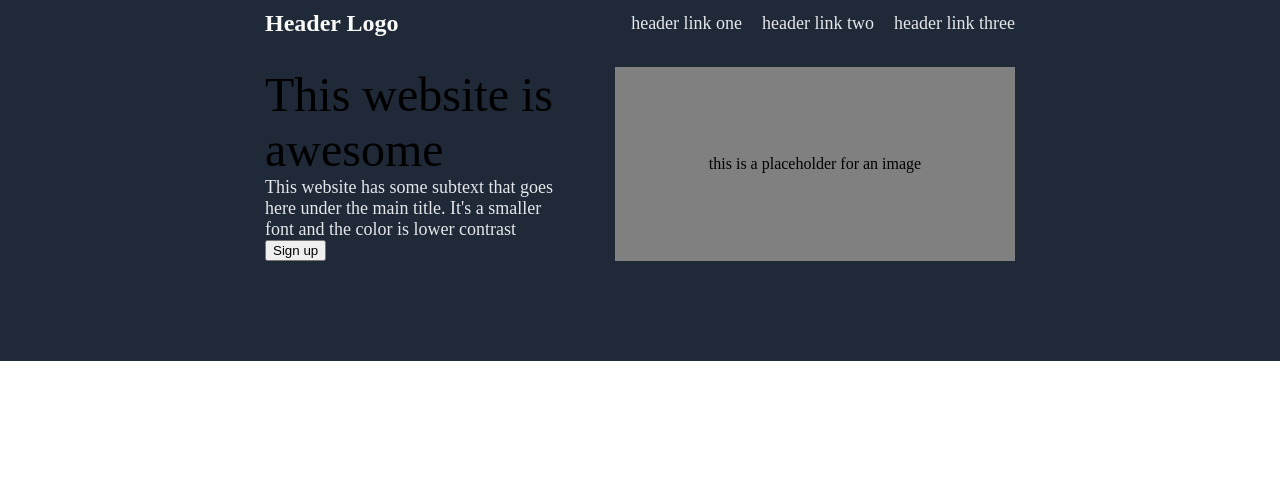
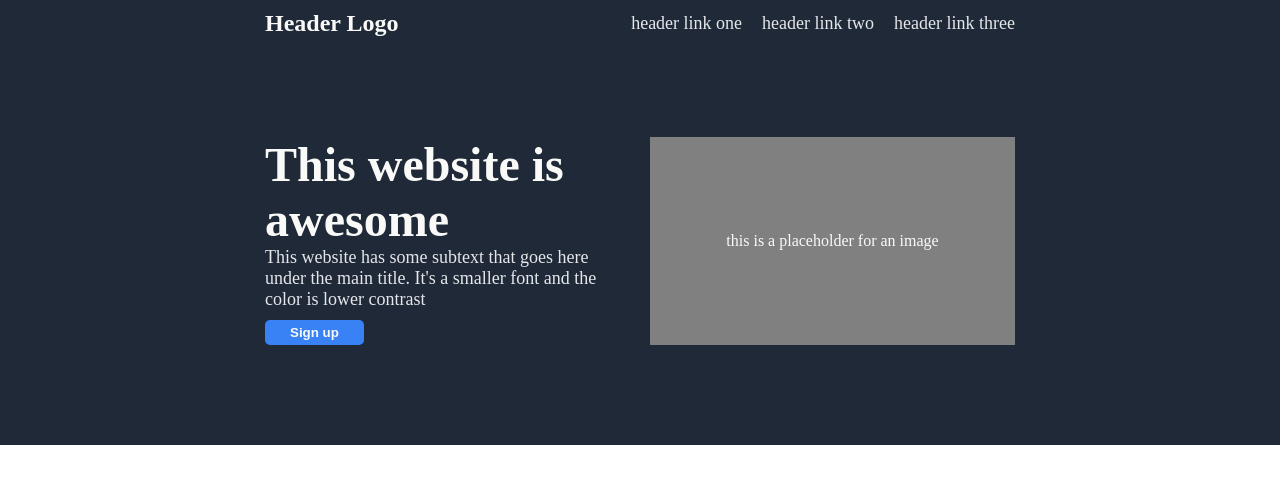
Before and after one commit to artyomlogvin/odin-landing-page, a plain HTML site: page index.html in a window 1280 px wide. Drawn offline with Linux system fonts and the light colour scheme.

Commit message:
Complete hero section

```diff
--- a/index.html
+++ b/index.html
@@ -23,7 +23,7 @@
             This website has some subtext that goes here under the main title.
             It's a smaller font and the color is lower contrast
           </p>
-          <button>Sign up</button>
+          <button class="sign-up-top">Sign up</button>
         </div>
         <div class="image-placeholder">
           <p>this is a placeholder for an image</p>
--- a/styles.css
+++ b/styles.css
@@ -24,7 +24,7 @@ body {
     align-items: center;
     width: 750px;
 
-    margin-bottom: 30px;
+    margin-bottom: 100px;
 }
 
 .header-logo {
@@ -44,6 +44,10 @@ li, .hero-subtext {
     color: #E5E7EB;
 }
 
+.hero-subtext {
+    margin-bottom: 10px;
+}
+
 .hero {
     display: flex;
     justify-content: space-between;
@@ -54,6 +58,7 @@ li, .hero-subtext {
 .image-placeholder {
     flex-basis: 400px;
     background-color: grey;
+    color: #F9FAF8;
 
     display: flex;
     justify-content: center;
@@ -61,9 +66,20 @@ li, .hero-subtext {
 }
 
 .hero-left {
-    flex-basis: 300px;
+    flex-basis: 400px;
 }
 
 .hero-title {
     font-size: 48px;
+    color: #F9FAF8;
+    font-weight: 900;
 }
+
+.sign-up-top {
+    background-color: #3882F6;
+    padding: 5px 25px 5px 25px;
+    border: 0;
+    border-radius: 5px;
+    color: #F9FAF8;
+    font-weight: bold;
+}
```
